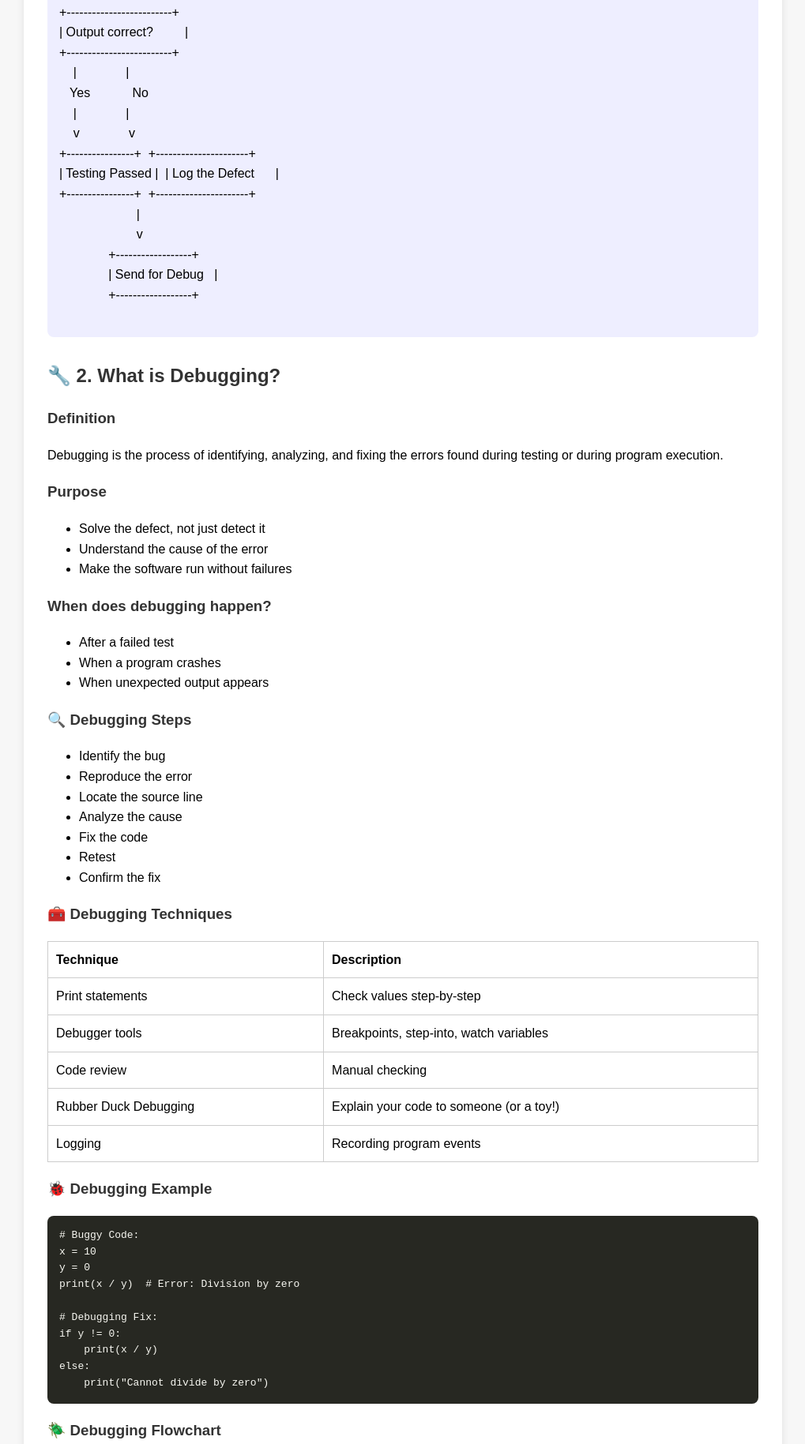
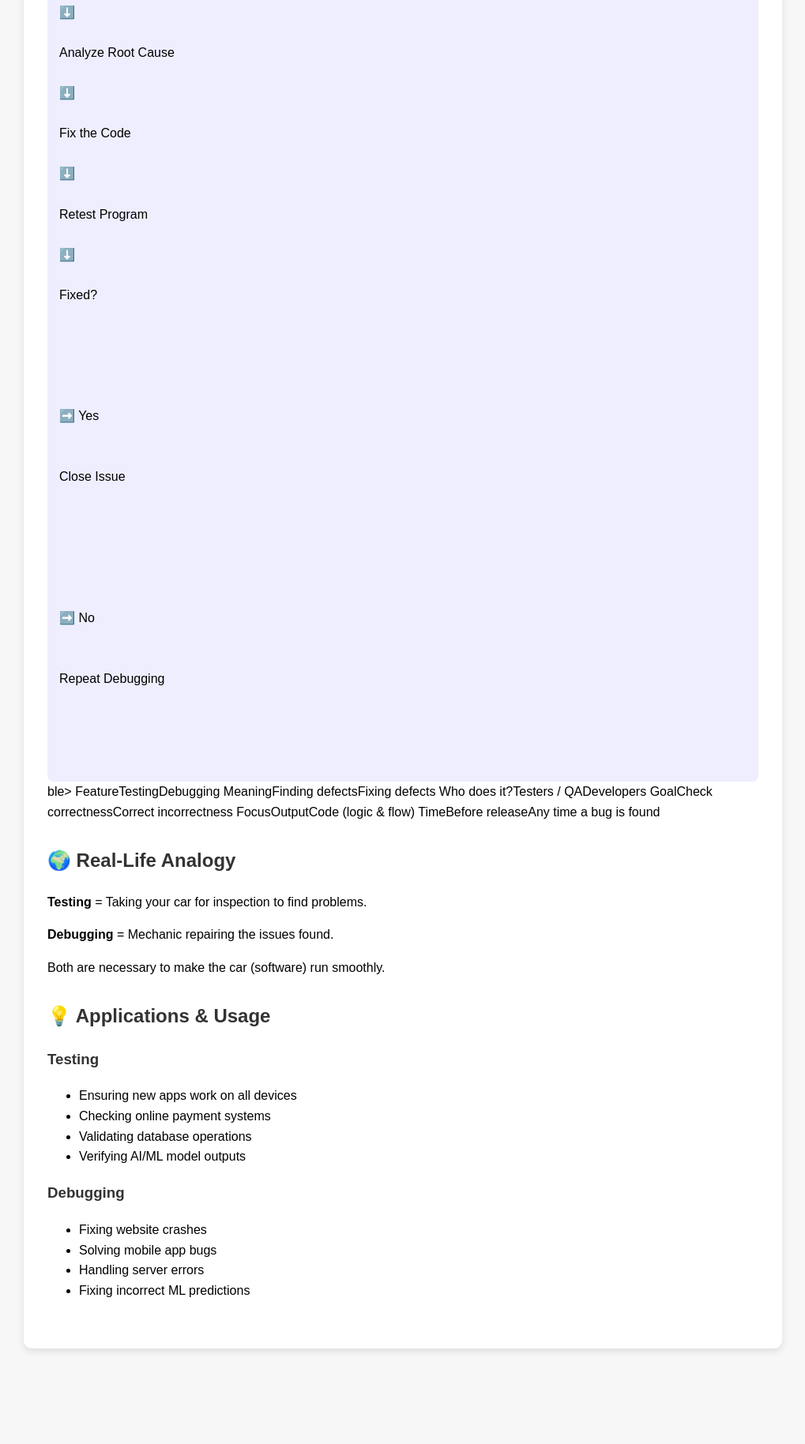
Before and after one commit to Itsabhirajurs/IPL-presentation, a plain HTML site: page index.html in a window 1280 px wide. Shown: the part 1968-3797 px from the top of the page at 79% size, without its empty margins (130-1149 px from the left). After the commit the page ends 3696 px from the top, so only its background shows below. Drawn offline with Linux system fonts and the light colour scheme.

Commit message:
Remove debugging flowchart and explanations
Removed detailed debugging flowchart and related content.

```diff
--- a/index.html
+++ b/index.html
@@ -114,134 +114,30 @@ print(add(2, 3))  # Expected output: 5</pre>
 
             <h3>🧪 Testing Flowchart</h3>
             <div class="flowchart">
-+------------------+
-|  Start Testing   |
-+------------------+
-          |
-          v
-+----------------------+
-| Execute Test Cases   |
-+----------------------+
-          |
-          v
-+-------------------------+
-| Output correct?         |
-+-------------------------+
-    |              |
-   Yes            No
-    |              |
-    v              v
-+----------------+  +----------------------+
-| Testing Passed |  | Log the Defect      |
-+----------------+  +----------------------+
-                      |
-                      v
-              +------------------+
-              | Send for Debug   |
-              +------------------+
-            </div>
-        </div>
-
-        <div class="section">
-            <h2>🔧 2. What is Debugging?</h2>
-            <h3>Definition</h3>
-            <p>Debugging is the process of identifying, analyzing, and fixing the errors found during testing or during program execution.</p>
-
-            <h3>Purpose</h3>
-            <ul>
-                <li>Solve the defect, not just detect it</li>
-                <li>Understand the cause of the error</li>
-                <li>Make the software run without failures</li>
-            </ul>
-
-            <h3>When does debugging happen?</h3>
-            <ul>
-                <li>After a failed test</li>
-                <li>When a program crashes</li>
-                <li>When unexpected output appears</li>
-            </ul>
-
-            <h3>🔍 Debugging Steps</h3>
-            <ul>
-                <li>Identify the bug</li>
-                <li>Reproduce the error</li>
-                <li>Locate the source line</li>
-                <li>Analyze the cause</li>
-                <li>Fix the code</li>
-                <li>Retest</li>
-                <li>Confirm the fix</li>
-            </ul>
-
-            <h3>🧰 Debugging Techniques</h3>
-            <table>
-                <tr><th>Technique</th><th>Description</th></tr>
-                <tr><td>Print statements</td><td>Check values step-by-step</td></tr>
-                <tr><td>Debugger tools</td><td>Breakpoints, step-into, watch variables</td></tr>
-                <tr><td>Code review</td><td>Manual checking</td></tr>
-                <tr><td>Rubber Duck Debugging</td><td>Explain your code to someone (or a toy!)</td></tr>
-                <tr><td>Logging</td><td>Recording program events</td></tr>
-            </table>
-
-            <h3>🐞 Debugging Example</h3>
-            <pre># Buggy Code:
-x = 10
-y = 0
-print(x / y)  # Error: Division by zero
-
-# Debugging Fix:
-if y != 0:
-    print(x / y)
-else:
-    print("Cannot divide by zero")</pre>
-
-            <h3>🪲 Debugging Flowchart</h3>
-            <div class="flowchart">
-     +-----------------+
-     |  Bug Reported   |
-     +-----------------+
-              |
-              v
-   +--------------------------+
-   | Reproduce the Bug       |
-   +--------------------------+
-              |
-              v
-   +--------------------------+
-   | Locate Error in Code    |
-   +--------------------------+
-              |
-              v
-   +--------------------------+
-   | Analyze Root Cause      |
-   +--------------------------+
-              |
-              v
-   +--------------------------+
-   |   Fix the Code          |
-   +--------------------------+
-              |
-              v
-   +--------------------------+
-   |    Retest Program       |
-   +--------------------------+
-              |
-              v
-      +------------------+
-      |  Fixed?          |
-      +------------------+
-       |         |
-      Yes        No
-       |         |
-       v         v
-+---------------+   +----------------------+
-| Close Issue   |   | Repeat Debugging     |
-+---------------+   +----------------------+
-            </div>
-        </div>
-
-        <div class="section">
-            <h2>🆚 Difference Between Testing and Debugging</h2>
-            <table>
+<div class="flow-box">Bug Reported</div>
+<div class="arrow">⬇️</div>
+<div class="flow-box">Reproduce the Bug</div>
+<div class="arrow">⬇️</div>
+<div class="flow-box">Locate Error in Code</div>
+<div class="arrow">⬇️</div>
+<div class="flow-box">Analyze Root Cause</div>
+<div class="arrow">⬇️</div>
+<div class="flow-box">Fix the Code</div>
+<div class="arrow">⬇️</div>
+<div class="flow-box">Retest Program</div>
+<div class="arrow">⬇️</div>
+<div class="flow-box">Fixed?</div>
+<div class="split">
+    <div>
+        <div class="arrow">➡️ Yes</div>
+        <div class="flow-box">Close Issue</div>
+    </div>
+    <div>
+        <div class="arrow">➡️ No</div>
+        <div class="flow-box">Repeat Debugging</div>
+    </div>
+</div>
+</div>ble>
                 <tr><th>Feature</th><th>Testing</th><th>Debugging</th></tr>
                 <tr><td>Meaning</td><td>Finding defects</td><td>Fixing defects</td></tr>
                 <tr><td>Who does it?</td><td>Testers / QA</td><td>Developers</td></tr>
```
